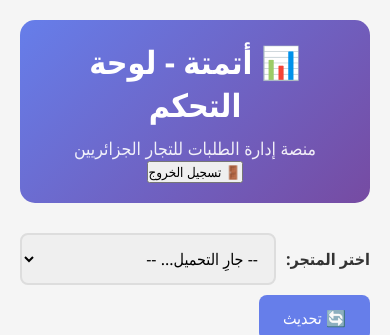
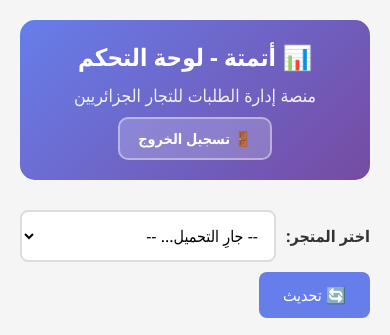
Before and after one commit to 222kadimm-ux/atmatadashboard, a plain HTML site: page index.html in a window 390 px wide. Shown: the top 335 px of the page. Drawn offline with nearby package versions, Linux system fonts and the light colour scheme; no server answers; sample sign-in values are in the browser's storage.

Commit message:
Update style.css

```diff
--- a/style.css
+++ b/style.css
@@ -24,6 +24,7 @@ header {
   background: linear-gradient(135deg, #667eea 0%, #764ba2 100%);
   border-radius: 15px;
   color: white;
+  position: relative;
 }
 
 header h1 {
@@ -34,6 +35,28 @@ header h1 {
 .subtitle {
   opacity: 0.9;
   font-size: 1.1em;
+}
+
+.btn-logout {
+  position: absolute;
+  top: 20px;
+  left: 20px;
+  padding: 10px 18px;
+  background: rgba(255, 255, 255, 0.2);
+  color: white;
+  border: 2px solid rgba(255, 255, 255, 0.4);
+  border-radius: 10px;
+  font-size: 0.9em;
+  font-weight: bold;
+  cursor: pointer;
+  transition: 0.3s;
+  font-family: inherit;
+}
+
+.btn-logout:hover {
+  background: rgba(255, 255, 255, 0.35);
+  border-color: white;
+  transform: translateY(-2px);
 }
 
 .shop-selector {
@@ -55,6 +78,7 @@ header h1 {
   border-radius: 8px;
   font-size: 1em;
   min-width: 200px;
+  background: white;
 }
 
 .btn-refresh {
@@ -65,10 +89,13 @@ header h1 {
   border-radius: 8px;
   font-size: 1em;
   cursor: pointer;
+  transition: 0.3s;
+  font-family: inherit;
 }
 
 .btn-refresh:hover {
   background: #5568d3;
+  transform: translateY(-2px);
 }
 
 .loading {
@@ -95,6 +122,12 @@ header h1 {
   border-radius: 12px;
   text-align: center;
   box-shadow: 0 2px 10px rgba(0,0,0,0.05);
+  transition: 0.3s;
+}
+
+.stat-card:hover {
+  transform: translateY(-3px);
+  box-shadow: 0 5px 20px rgba(0,0,0,0.1);
 }
 
 .stat-icon {
@@ -131,7 +164,7 @@ h2 {
   border-right: 5px solid #667eea;
   box-shadow: 0 2px 5px rgba(0,0,0,0.05);
   display: grid;
-  grid-template-columns: 1fr 2fr 1fr 1fr auto;
+  grid-template-columns: 1fr 2fr 1fr 1fr;
   gap: 15px;
   align-items: center;
 }
@@ -181,3 +214,21 @@ footer {
   padding: 20px;
   color: #888;
 }
+
+@media (max-width: 768px) {
+  .order-card {
+    grid-template-columns: 1fr;
+    gap: 8px;
+  }
+  header h1 {
+    font-size: 1.5em;
+  }
+  .stat-value {
+    font-size: 1.5em;
+  }
+  .btn-logout {
+    position: static;
+    display: block;
+    margin: 10px auto 0;
+  }
+}
```
